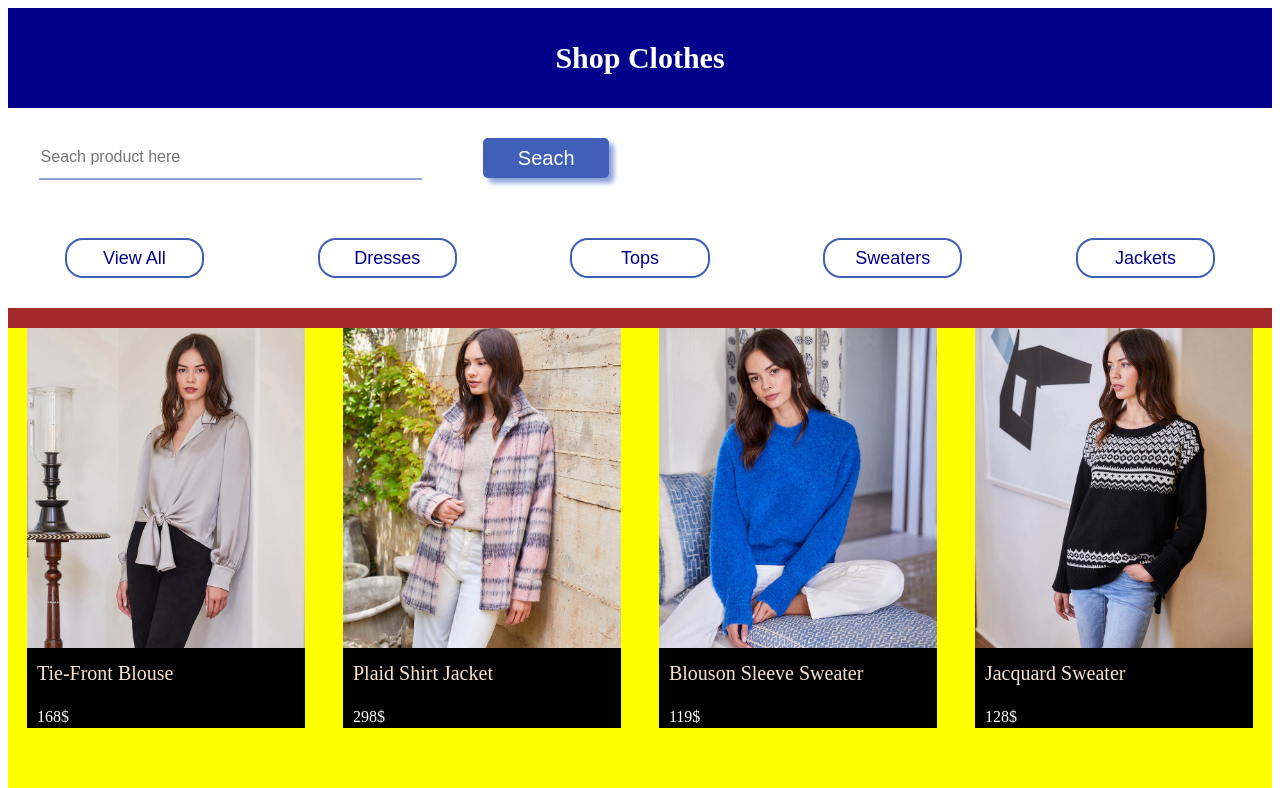
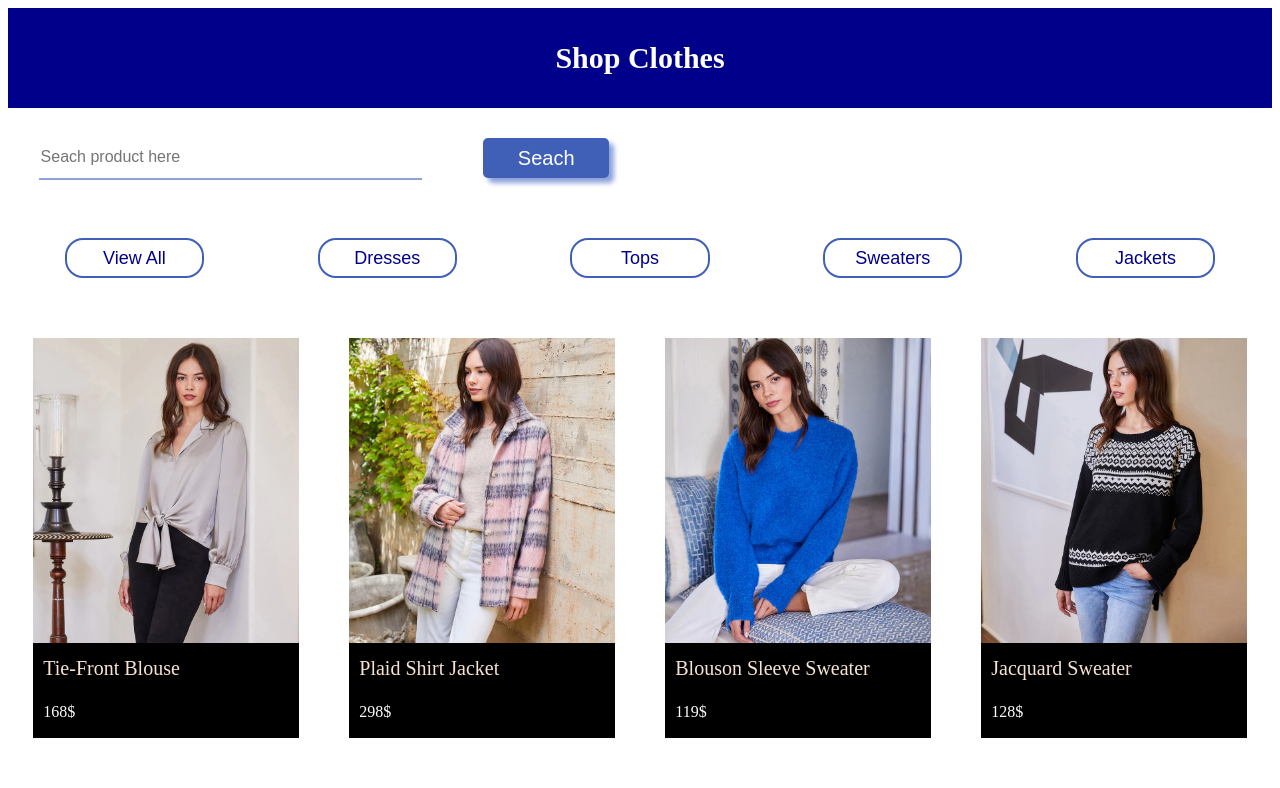
Before and after one commit to Valentina-2608/Shop_clothes, a plain HTML site: page index.html in a window 1280 px wide. Shown: the top 788 px of the page. Drawn offline with Linux system fonts and the light colour scheme.

Commit message:
Change some styles for card, content, products

```diff
--- a/css/style.css
+++ b/css/style.css
@@ -108,17 +108,15 @@ button:hover{
     width:100%;
     height:1850px;
     display: flex;
-    background-color: brown;
 }
 
  #products{
     width:100%;
     height:1850px;
-    margin-top:20px;
+    margin-top:30px;
     display: flex;
     flex-direction: row;
     flex-wrap: wrap;
-    background-color: yellow;
     justify-content: space-around;
 }
 
@@ -127,7 +125,7 @@ button:hover{
 
 
 .card{
-    width:22%;
+    width:21%;
     height:400px;
     background-color: black;
     color:white;
```
